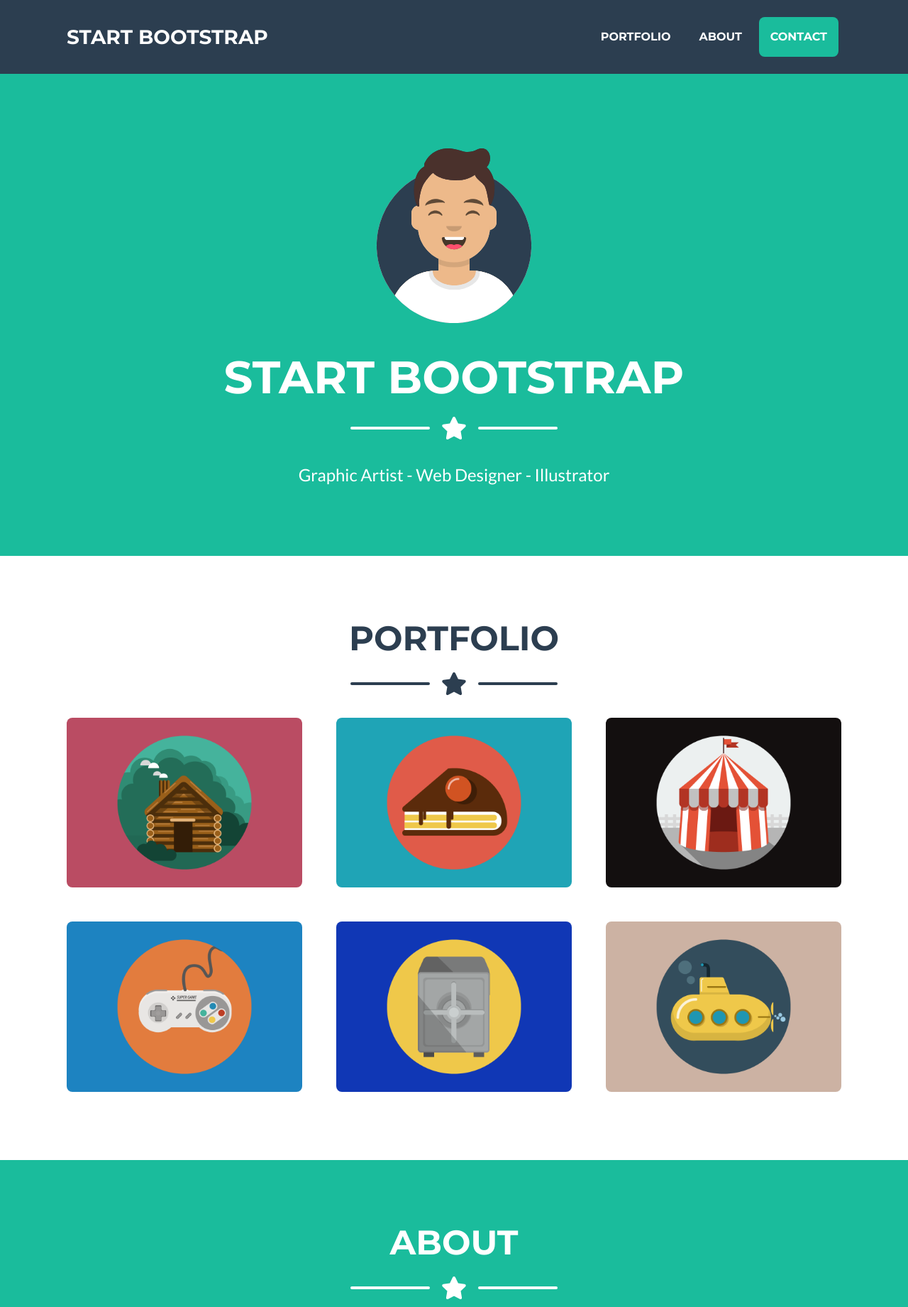
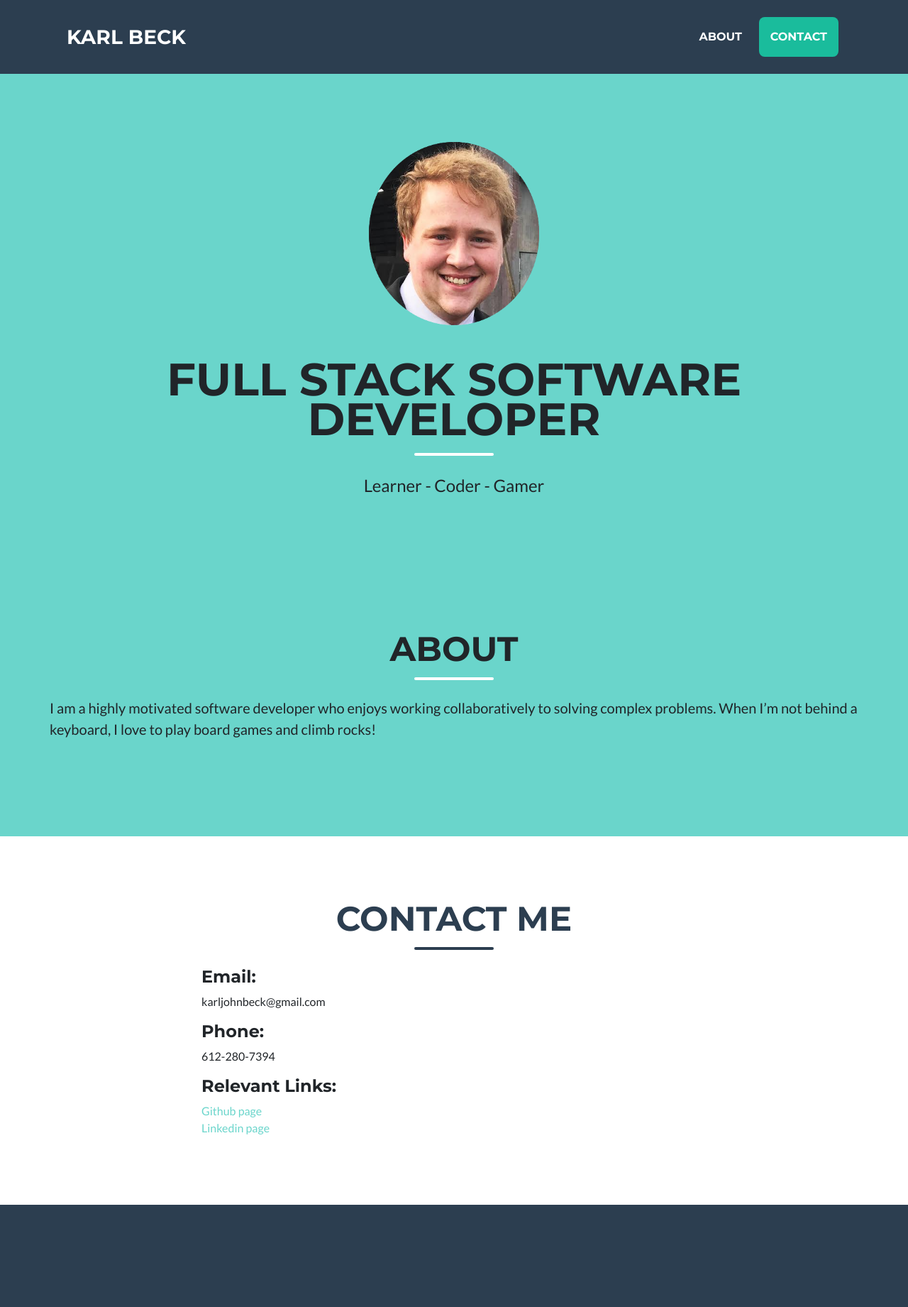
Before and after one commit to karljohnbeck/Personal-site, a website: page dist/index.html in a window 1280 px wide. Shown: the top 1841 px of the page at 71% size. Drawn offline with nearby package versions, Linux system fonts and the light colour scheme.

Commit message:
did personal site

```diff
--- a/dist/index.html
+++ b/dist/index.html
@@ -20,14 +20,14 @@
         <!-- Navigation-->
         <nav class="navbar navbar-expand-lg bg-secondary text-uppercase fixed-top" id="mainNav">
             <div class="container">
-                <a class="navbar-brand js-scroll-trigger" href="#page-top">Start Bootstrap</a>
+                <a class="navbar-brand js-scroll-trigger" href="#page-top">Karl Beck</a>
                 <button class="navbar-toggler navbar-toggler-right text-uppercase font-weight-bold bg-primary text-white rounded" type="button" data-toggle="collapse" data-target="#navbarResponsive" aria-controls="navbarResponsive" aria-expanded="false" aria-label="Toggle navigation">
                     Menu
                     <i class="fas fa-bars"></i>
                 </button>
                 <div class="collapse navbar-collapse" id="navbarResponsive">
                     <ul class="navbar-nav ml-auto">
-                        <li class="nav-item mx-0 mx-lg-1"><a class="nav-link py-3 px-0 px-lg-3 rounded js-scroll-trigger" href="#portfolio">Portfolio</a></li>
+                        <!-- <li class="nav-item mx-0 mx-lg-1"><a class="nav-link py-3 px-0 px-lg-3 rounded js-scroll-trigger" href="#portfolio">Portfolio</a></li> -->
                         <li class="nav-item mx-0 mx-lg-1"><a class="nav-link py-3 px-0 px-lg-3 rounded js-scroll-trigger" href="#about">About</a></li>
                         <li class="nav-item mx-0 mx-lg-1"><a class="nav-link py-3 px-0 px-lg-3 rounded js-scroll-trigger" href="#contact">Contact</a></li>
                     </ul>
@@ -35,115 +35,47 @@
             </div>
         </nav>
         <!-- Masthead-->
-        <header class="masthead bg-primary text-white text-center">
+        <header class="masthead bg-primary text-center">
             <div class="container d-flex align-items-center flex-column">
                 <!-- Masthead Avatar Image-->
-                <img class="masthead-avatar mb-5" src="assets/img/avataaars.svg" alt="" />
+                <img class="masthead-avatar mb-5" src="assets/img/portfolio/headshot.png" alt="" />
                 <!-- Masthead Heading-->
-                <h1 class="masthead-heading text-uppercase mb-0">Start Bootstrap</h1>
+                <h1 class="masthead-heading text-uppercase mb-0">Full Stack Software Developer</h1>
                 <!-- Icon Divider-->
                 <div class="divider-custom divider-light">
                     <div class="divider-custom-line"></div>
-                    <div class="divider-custom-icon"><i class="fas fa-star"></i></div>
-                    <div class="divider-custom-line"></div>
+                    <!-- <div class="divider-custom-icon"><i class="fas fa-star"></i></div>
+                    <div class="divider-custom-line"></div> -->
                 </div>
                 <!-- Masthead Subheading-->
-                <p class="masthead-subheading font-weight-light mb-0">Graphic Artist - Web Designer - Illustrator</p>
+                <p class="masthead-subheading font-weight-light mb-0">Learner - Coder - Gamer</p>
             </div>
         </header>
-        <!-- Portfolio Section-->
-        <section class="page-section portfolio" id="portfolio">
-            <div class="container">
-                <!-- Portfolio Section Heading-->
-                <h2 class="page-section-heading text-center text-uppercase text-secondary mb-0">Portfolio</h2>
-                <!-- Icon Divider-->
-                <div class="divider-custom">
-                    <div class="divider-custom-line"></div>
-                    <div class="divider-custom-icon"><i class="fas fa-star"></i></div>
-                    <div class="divider-custom-line"></div>
-                </div>
-                <!-- Portfolio Grid Items-->
-                <div class="row">
-                    <!-- Portfolio Item 1-->
-                    <div class="col-md-6 col-lg-4 mb-5">
-                        <div class="portfolio-item mx-auto" data-toggle="modal" data-target="#portfolioModal1">
-                            <div class="portfolio-item-caption d-flex align-items-center justify-content-center h-100 w-100">
-                                <div class="portfolio-item-caption-content text-center text-white"><i class="fas fa-plus fa-3x"></i></div>
-                            </div>
-                            <img class="img-fluid" src="assets/img/portfolio/cabin.png" alt="" />
-                        </div>
-                    </div>
-                    <!-- Portfolio Item 2-->
-                    <div class="col-md-6 col-lg-4 mb-5">
-                        <div class="portfolio-item mx-auto" data-toggle="modal" data-target="#portfolioModal2">
-                            <div class="portfolio-item-caption d-flex align-items-center justify-content-center h-100 w-100">
-                                <div class="portfolio-item-caption-content text-center text-white"><i class="fas fa-plus fa-3x"></i></div>
-                            </div>
-                            <img class="img-fluid" src="assets/img/portfolio/cake.png" alt="" />
-                        </div>
-                    </div>
-                    <!-- Portfolio Item 3-->
-                    <div class="col-md-6 col-lg-4 mb-5">
-                        <div class="portfolio-item mx-auto" data-toggle="modal" data-target="#portfolioModal3">
-                            <div class="portfolio-item-caption d-flex align-items-center justify-content-center h-100 w-100">
-                                <div class="portfolio-item-caption-content text-center text-white"><i class="fas fa-plus fa-3x"></i></div>
-                            </div>
-                            <img class="img-fluid" src="assets/img/portfolio/circus.png" alt="" />
-                        </div>
-                    </div>
-                    <!-- Portfolio Item 4-->
-                    <div class="col-md-6 col-lg-4 mb-5 mb-lg-0">
-                        <div class="portfolio-item mx-auto" data-toggle="modal" data-target="#portfolioModal4">
-                            <div class="portfolio-item-caption d-flex align-items-center justify-content-center h-100 w-100">
-                                <div class="portfolio-item-caption-content text-center text-white"><i class="fas fa-plus fa-3x"></i></div>
-                            </div>
-                            <img class="img-fluid" src="assets/img/portfolio/game.png" alt="" />
-                        </div>
-                    </div>
-                    <!-- Portfolio Item 5-->
-                    <div class="col-md-6 col-lg-4 mb-5 mb-md-0">
-                        <div class="portfolio-item mx-auto" data-toggle="modal" data-target="#portfolioModal5">
-                            <div class="portfolio-item-caption d-flex align-items-center justify-content-center h-100 w-100">
-                                <div class="portfolio-item-caption-content text-center text-white"><i class="fas fa-plus fa-3x"></i></div>
-                            </div>
-                            <img class="img-fluid" src="assets/img/portfolio/safe.png" alt="" />
-                        </div>
-                    </div>
-                    <!-- Portfolio Item 6-->
-                    <div class="col-md-6 col-lg-4">
-                        <div class="portfolio-item mx-auto" data-toggle="modal" data-target="#portfolioModal6">
-                            <div class="portfolio-item-caption d-flex align-items-center justify-content-center h-100 w-100">
-                                <div class="portfolio-item-caption-content text-center text-white"><i class="fas fa-plus fa-3x"></i></div>
-                            </div>
-                            <img class="img-fluid" src="assets/img/portfolio/submarine.png" alt="" />
-                        </div>
-                    </div>
-                </div>
-            </div>
-        </section>
         <!-- About Section-->
-        <section class="page-section bg-primary text-white mb-0" id="about">
+        <section class="page-section bg-primary mb-0" id="about">
             <div class="container">
                 <!-- About Section Heading-->
-                <h2 class="page-section-heading text-center text-uppercase text-white">About</h2>
+                <h2 class="page-section-heading text-center text-uppercase">About</h2>
                 <!-- Icon Divider-->
                 <div class="divider-custom divider-light">
                     <div class="divider-custom-line"></div>
-                    <div class="divider-custom-icon"><i class="fas fa-star"></i></div>
-                    <div class="divider-custom-line"></div>
+                    <!-- <div class="divider-custom-icon"><i class="fas fa-star"></i></div>
+                    <div class="divider-custom-line"></div> -->
                 </div>
                 <!-- About Section Content-->
                 <div class="row">
-                    <div class="col-lg-4 ml-auto"><p class="lead">Freelancer is a free bootstrap theme created by Start Bootstrap. The download includes the complete source files including HTML, CSS, and JavaScript as well as optional SASS stylesheets for easy customization.</p></div>
-                    <div class="col-lg-4 mr-auto"><p class="lead">You can create your own custom avatar for the masthead, change the icon in the dividers, and add your email address to the contact form to make it fully functional!</p></div>
+                    <div class="col-lg-4 "></div><p class="lead">I am a highly motivated software developer who enjoys working collaboratively to solving complex problems. When I’m not behind a keyboard, I love to play board games and climb rocks!</p></div>
+                    <br />
+
+                    <!-- <div class="col-lg-4 mr-auto"><p class="lead">You can create your own custom avatar for the masthead, change the icon in the dividers, and add your email address to the contact form to make it fully functional!</p></div> -->
                 </div>
                 <!-- About Section Button-->
-                <div class="text-center mt-4">
+                <!-- <div class="text-center mt-4">
                     <a class="btn btn-xl btn-outline-light" href="https://startbootstrap.com/themes/freelancer/">
                         <i class="fas fa-download mr-2"></i>
                         Free Download!
                     </a>
-                </div>
+                </div> -->
             </div>
         </section>
         <!-- Contact Section-->
@@ -154,14 +86,25 @@
                 <!-- Icon Divider-->
                 <div class="divider-custom">
                     <div class="divider-custom-line"></div>
-                    <div class="divider-custom-icon"><i class="fas fa-star"></i></div>
-                    <div class="divider-custom-line"></div>
+                    <!-- <div class="divider-custom-icon"><i class="fas fa-star"></i></div>
+                    <div class="divider-custom-line"></div> -->
                 </div>
                 <!-- Contact Section Form-->
                 <div class="row">
                     <div class="col-lg-8 mx-auto">
-                        <!-- To configure the contact form email address, go to mail/contact_me.php and update the email address in the PHP file on line 19.-->
-                        <form id="contactForm" name="sentMessage" novalidate="novalidate">
+                        <h4>Email:</h4>
+                        <p>karljohnbeck@gmail.com</p>
+
+                        <h4>Phone:</h4>
+                        <p>612-280-7394</p>
+
+                        <h4>Relevant Links:</h4>
+                        <a target="_blank" href="https://github.com/karljohnbeck">Github page</a>
+                        <br />
+                        <a target="_blank"href="https://www.linkedin.com/in/karl-beck/">Linkedin page</a>
+
+
+                        <!-- <form id="contactForm" name="sentMessage" novalidate="novalidate">
                             <div class="control-group">
                                 <div class="form-group floating-label-form-group controls mb-0 pb-2">
                                     <label>Name</label>
@@ -193,7 +136,7 @@
                             <br />
                             <div id="success"></div>
                             <div class="form-group"><button class="btn btn-primary btn-xl" id="sendMessageButton" type="submit">Send</button></div>
-                        </form>
+                        </form> -->
                     </div>
                 </div>
             </div>
@@ -201,8 +144,7 @@
         <!-- Footer-->
         <footer class="footer text-center">
             <div class="container">
-                <div class="row">
-                    <!-- Footer Location-->
+                <!-- <div class="row">
                     <div class="col-lg-4 mb-5 mb-lg-0">
                         <h4 class="text-uppercase mb-4">Location</h4>
                         <p class="lead mb-0">
@@ -210,24 +152,24 @@
                             <br />
                             Clark, MO 65243
                         </p>
-                    </div>
+                    </div> -->
                     <!-- Footer Social Icons-->
-                    <div class="col-lg-4 mb-5 mb-lg-0">
+                    <!-- <div class="col-lg-4 mb-5 mb-lg-0">
                         <h4 class="text-uppercase mb-4">Around the Web</h4>
                         <a class="btn btn-outline-light btn-social mx-1" href="#!"><i class="fab fa-fw fa-facebook-f"></i></a>
                         <a class="btn btn-outline-light btn-social mx-1" href="#!"><i class="fab fa-fw fa-twitter"></i></a>
                         <a class="btn btn-outline-light btn-social mx-1" href="#!"><i class="fab fa-fw fa-linkedin-in"></i></a>
                         <a class="btn btn-outline-light btn-social mx-1" href="#!"><i class="fab fa-fw fa-dribbble"></i></a>
-                    </div>
+                    </div> -->
                     <!-- Footer About Text-->
-                    <div class="col-lg-4">
+                    <!-- <div class="col-lg-4">
                         <h4 class="text-uppercase mb-4">About Freelancer</h4>
                         <p class="lead mb-0">
                             Freelance is a free to use, MIT licensed Bootstrap theme created by
                             <a href="http://startbootstrap.com">Start Bootstrap</a>
                             .
                         </p>
-                    </div>
+                    </div> -->
                 </div>
             </div>
         </footer>
```
Also changed, not shown: dist/assets/img/portfolio/headshot.png (added), dist/css/styles.css.
